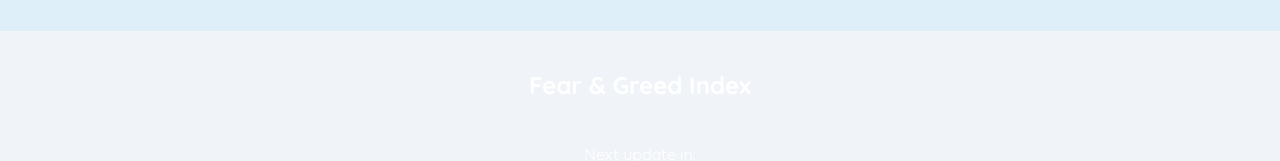
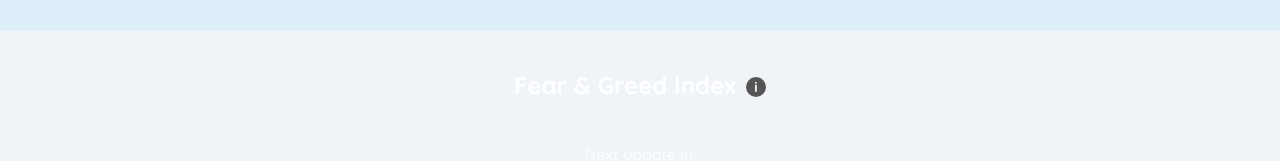
Before and after one commit to SMelidoni/coinpulse-crypto-app, a React (Create React App) app: page / in a window 1280 px wide. Shown: the part 3090-3251 px from the top of the page. Built offline with nearby package versions, Linux system fonts and the light colour scheme; no server answers.

Commit message:
Added FAG index info tooltip w/ styling

```diff
--- a/src/components/fear-greed-index/fear-greed-index.component.tsx
+++ b/src/components/fear-greed-index/fear-greed-index.component.tsx
@@ -63,7 +63,21 @@ const FearGreedIndex = () => {
 				'-',
 			)}`}
 		>
-			<h2>Fear & Greed Index</h2>
+			<h2>
+				Fear & Greed Index
+				<div className='tooltip'>
+					<div className='info-circle'>i</div>
+					<span className='tooltiptext'>
+						The Fear & Greed Index is used to gauge the current sentiment of the
+						cryptocurrency market. When the index is low (towards Fear), it
+						indicates that investors are scared, potentially signifying a buying
+						opportunity. Conversely, when the index is high (towards Greed),
+						investors might be getting too greedy, which could indicate an
+						overbought market. It's a tool to analyse potential market
+						reversals.
+					</span>
+				</div>
+			</h2>
 			<div className='fear-greed-value'>{data?.value}</div>
 			<div className='fear-greed-name'>
 				<p>{data?.value_classification}</p>
--- a/src/components/fear-greed-index/fear-greed-index.styles.scss
+++ b/src/components/fear-greed-index/fear-greed-index.styles.scss
@@ -36,3 +36,64 @@
 .fear-greed-index.Extreme-Greed {
 	background-color: #16c784;
 }
+
+.tooltip {
+	position: relative;
+	display: inline-block;
+	cursor: pointer;
+	margin-left: 10px;
+	top: -2px;
+
+	&:hover .tooltiptext {
+		visibility: visible;
+		opacity: 1;
+	}
+}
+
+.info-circle {
+	background-color: #555;
+	border-radius: 50%;
+	width: 20px;
+	height: 20px;
+	display: flex;
+	align-items: center;
+	justify-content: center;
+	color: #fff;
+	font-size: 14px;
+}
+
+.tooltiptext {
+	font-size: 12px;
+	visibility: hidden;
+	width: 300px;
+	background-color: #555;
+	color: #fff;
+	text-align: center;
+	border-radius: 6px;
+	padding: 5px 0;
+	position: absolute;
+	z-index: 1;
+	bottom: 125%; // adjust this as necessary for positioning
+	left: 50%;
+	margin-left: -150px; // half of the tooltip width
+	opacity: 0;
+	transition: opacity 0.3s;
+
+	&:after {
+		content: '';
+		position: absolute;
+		top: 100%;
+		left: 50%;
+		margin-left: -5px;
+		border-width: 5px;
+		border-style: solid;
+		border-color: #555 transparent transparent transparent;
+	}
+}
+
+@media screen and (max-width: 480px) {
+	.tooltiptext {
+		width: 200px;
+		margin-left: -155px;
+	}
+}
```
